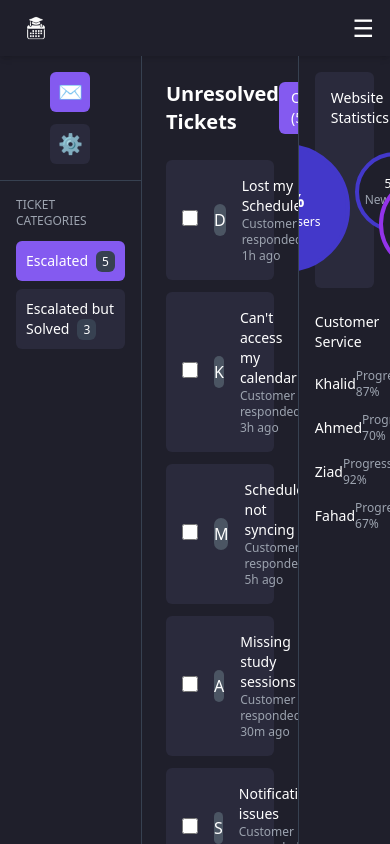
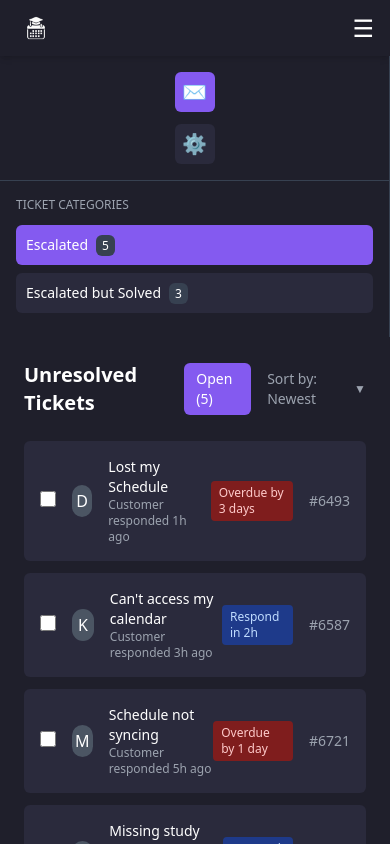
Before and after one commit to Ali-Mashni/smart-scheduler, a React (Create React App) app in the folder client/: page /admin in a window 390 px wide. Shown: the top 844 px of the page. Built offline with nearby package versions, Linux system fonts and the light colour scheme.

Commit message:
integrate with login page

```diff
--- a/client/src/pages/AdminDashboard.js
+++ b/client/src/pages/AdminDashboard.js
@@ -222,10 +222,10 @@ export default function AdminDashboard() {
                 </div>
             </TopBar>
 
-            <div className="flex flex-grow overflow-hidden">
+            {/* ✅ Responsive wrapping layout */}
+            <div className="flex flex-grow flex-wrap md:flex-nowrap overflow-auto">
                 {/* Left Sidebar */}
-                <div className="w-[220px] border-r border-gray-700 flex flex-col">
-                    {/* Main Navigation Icons */}
+                <div className="w-full md:w-[220px] border-r border-gray-700 flex flex-col">
                     <div className="flex flex-col items-center py-4 border-b border-gray-700">
                         <div className="w-10 h-10 bg-primary rounded-md flex items-center justify-center mb-3 cursor-pointer">
                             <span className="text-xl font-bold">✉️</span>
@@ -237,8 +237,6 @@ export default function AdminDashboard() {
                             <span className="text-xl font-bold">⚙️</span>
                         </div>
                     </div>
-
-                    {/* Ticket Categories */}
                     <div className="flex-grow overflow-y-auto px-4 py-4">
                         <div className="text-xs uppercase text-gray-400 mb-3">Ticket Categories</div>
                         <div
@@ -258,8 +256,8 @@ export default function AdminDashboard() {
                     </div>
                 </div>
 
-                {/* Central Panel (Escalated Requests) */}
-                <div className="flex-grow overflow-y-auto p-6">
+                {/* Central Panel */}
+                <div className="flex-grow min-w-[300px] overflow-y-auto p-6">
                     <div className="flex justify-between items-center mb-6">
                         <h1 className="text-xl font-semibold">
                             {activeCategory === 'unresolved' ? 'Unresolved Tickets' : 'Solved Tickets'}
@@ -277,7 +275,6 @@ export default function AdminDashboard() {
                         </div>
                     </div>
 
-                    {/* Ticket List */}
                     <div className="space-y-3">
                         {escalatedRequests.map((ticket) => (
                             <div
@@ -299,11 +296,9 @@ export default function AdminDashboard() {
                                     <div className="text-sm font-medium">{ticket.title}</div>
                                     <div className="text-xs text-gray-400">{ticket.timeLabel}</div>
                                 </div>
-                                <div className={`px-2 py-1 rounded text-xs mr-4 ${ticket.statusColor === 'red'
-                                    ? 'bg-red-900 text-red-200'
-                                    : ticket.statusColor === 'green'
-                                        ? 'bg-green-900 text-green-200'
-                                        : 'bg-blue-900 text-blue-200'
+                                <div className={`px-2 py-1 rounded text-xs mr-4 ${ticket.statusColor === 'red' ? 'bg-red-900 text-red-200'
+                                        : ticket.statusColor === 'green' ? 'bg-green-900 text-green-200'
+                                            : 'bg-blue-900 text-blue-200'
                                     }`}>
                                     {ticket.status}
                                 </div>
@@ -313,9 +308,8 @@ export default function AdminDashboard() {
                     </div>
                 </div>
 
-                {/* Right Panel (Website Stats and Customer Service) */}
-                <div className="w-[280px] border-l border-gray-700 p-4 overflow-y-auto">
-                    {/* Website Stats */}
+                {/* Right Sidebar */}
+                <div className="w-full md:w-[280px] border-l border-gray-700 p-4 overflow-y-auto">
                     <div
                         className="bg-bgCard rounded-md p-4 mb-6 cursor-pointer hover:bg-opacity-80 transition-all"
                         onClick={handleStatisticsClick}
@@ -325,7 +319,6 @@ export default function AdminDashboard() {
                             <span className="text-gray-400">❯</span>
                         </div>
                         <div className="flex justify-center items-center h-32 relative">
-                            {/* Create overlapping circles for stats */}
                             <div className="absolute w-20 h-20 rounded-full flex items-center justify-center text-center text-xs border-4 border-indigo-700 bg-bgMain left-6 top-2">
                                 <div>
                                     <div>{statisticsData.newUsers}</div>
@@ -347,7 +340,6 @@ export default function AdminDashboard() {
                         </div>
                     </div>
 
-                    {/* Customer Service */}
                     <div>
                         <div className="text-sm font-medium mb-4">Customer Service</div>
                         {customerServiceStaff.map((staff) => (
```
